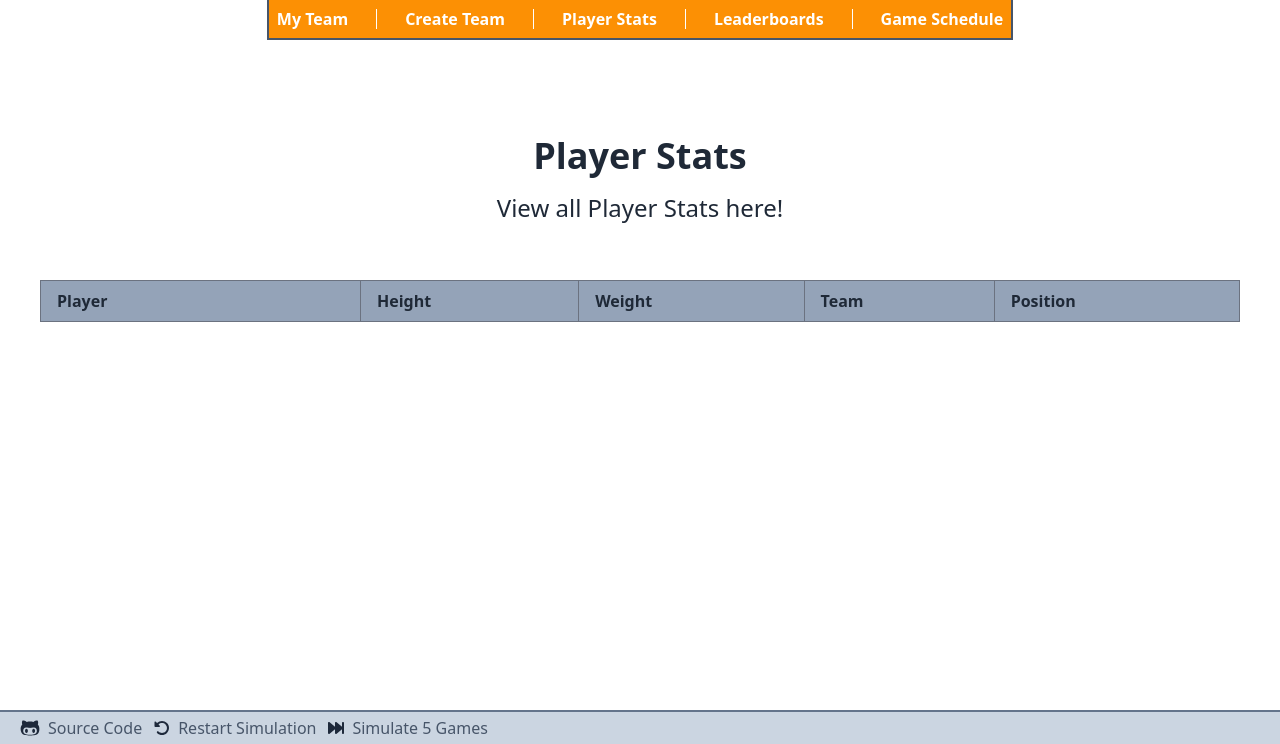
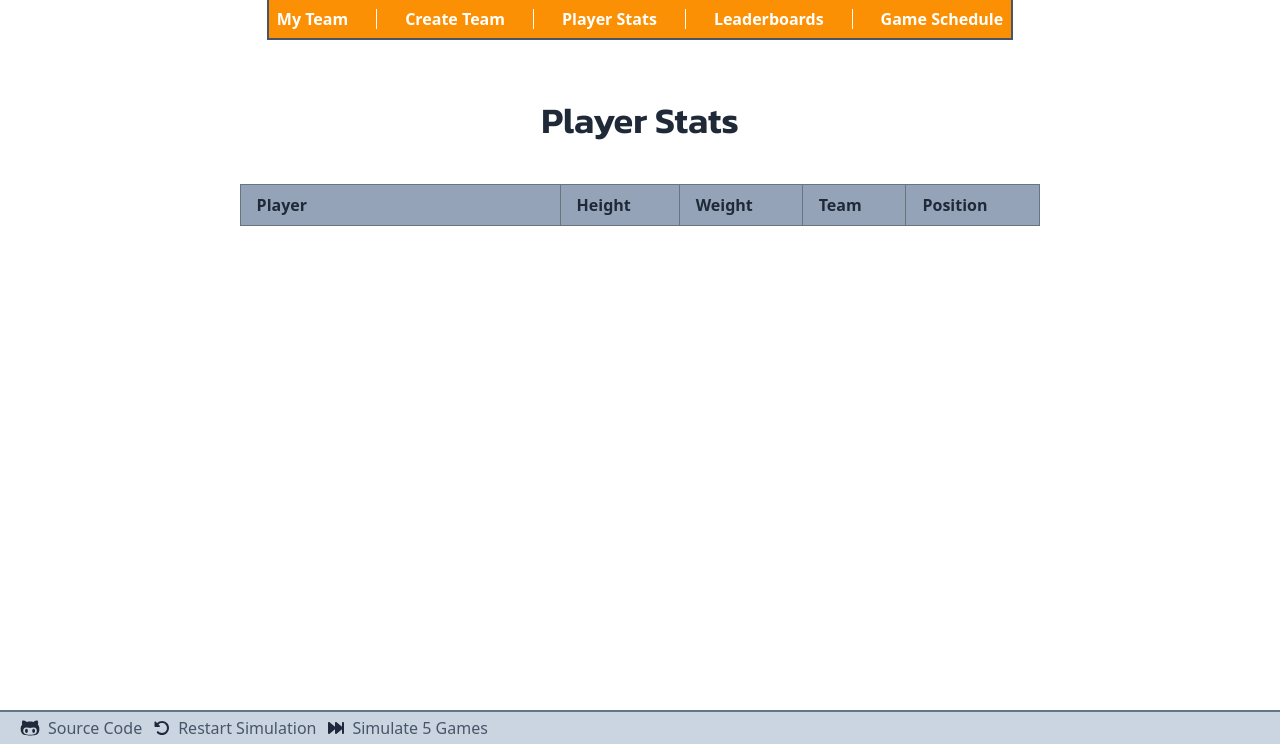
Before and after one commit to 6uan/Fantasy-Basketball, a Flask app: page /playerstats in a window 1280 px wide. Shown: the part 56-800 px from the top of the page. Run offline with Flask 3, Linux system fonts and the light colour scheme; data that the repository does not hold is empty.

Commit message:
feat: minor ui updates

```diff
--- a/main.py
+++ b/main.py
@@ -168,7 +168,6 @@ def playershopteams():
     # print(team_data)
     return render_template('pages/playershopteams.html', teams=team_data)
 
-
 # route for players of a specific team
 @app.route('/playershop/<team_id>')
 def playershop_team(team_id):
@@ -253,7 +252,6 @@ def add_to_team():
         return jsonify({'message': 'Internal server error'}), 500
 
 # register, login, and logout
-
 @app.route('/register')
 def register():
     return render_template('pages/register.html')
--- a/templates/pages/landing.html
+++ b/templates/pages/landing.html
@@ -22,9 +22,9 @@
       </a>
     </div>
     <!-- Image -->
-    <div class="w-[800px] h-auto">
+    <div class="w-[850px] h-auto flex justify-center">
       <img
-        class="object-contain h-auto pr-6 scale-110"
+        class="object-contain h-auto scale-125"
         src="{{ url_for('static', filename='images/headernobg.png') }}"
         alt="header"
       />
--- a/templates/pages/playerstats.html
+++ b/templates/pages/playerstats.html
@@ -3,13 +3,12 @@
 {% block title %} Player Stats {% endblock %}
 {% block content %}
 
-<div class="container mx-auto p-10 my-14">
-  <h1 class="text-center text-4xl font-black">Player Stats</h1>
-  <p class="text-center text-2xl font-extralight mt-4 mb-14">
-    View all Player Stats here!
-  </p>
+<div class="container mx-auto p-6">
+  <h1 class="text-center font-semibold font-kanit text-4xl mt-4 p-5">
+    Player Stats
+  </h1>
 
-  <div class="overflow-x-auto">
+  <div class="overflow-x-auto w-[65%] pt-6 mx-auto">
     <table class="min-w-full bg-white border-collapse border border-gray-200">
       <thead>
         <tr class="bg-slate-400 border-gray-200 border-b">
```
Also changed, not shown: templates/pages/leaderboards.html (+11 -2 lines), static/css/tailwind.css.
